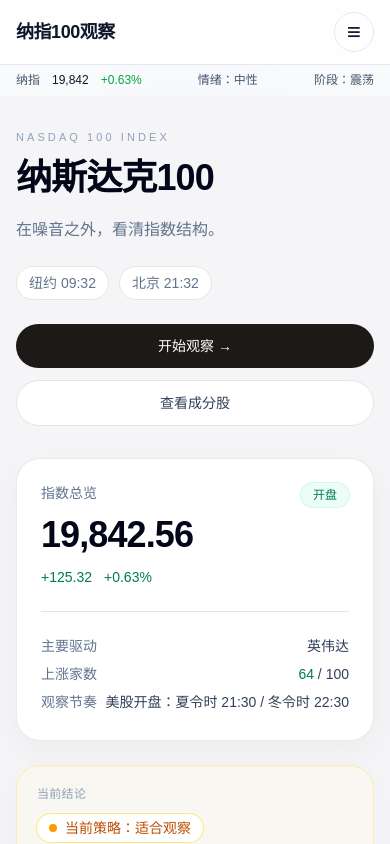
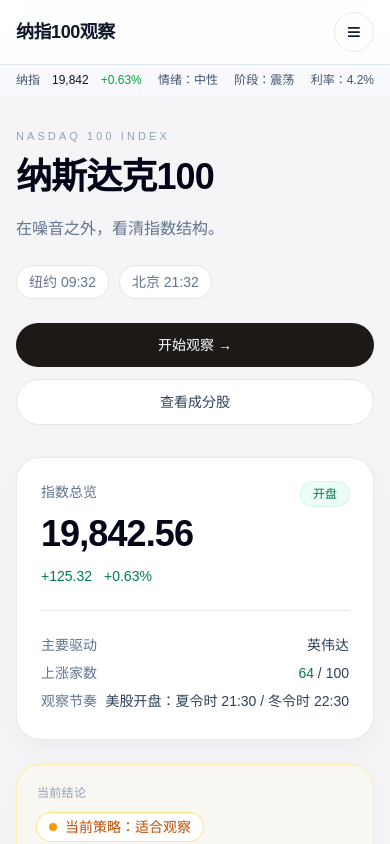
Before and after one commit to liushundong1988/ndx-dashboard, a Next.js app: page / in a window 390 px wide. Shown: the top 844 px of the page. Built offline with nearby package versions, Linux system fonts and the light colour scheme.

Commit message:
fix mobile menu wrapper

```diff
--- a/src/app/layout.tsx
+++ b/src/app/layout.tsx
@@ -28,9 +28,9 @@
       lang="en"
       className={`${geistSans.variable} ${geistMono.variable} h-full antialiased`}
     >
-      <body className="min-h-full flex flex-col pt-16">
+      <body className="min-h-full flex flex-col pt-24">
         <SiteHeader/>
-        <div className="border-b border-slate-100 bg-slate-50/80 backdrop-blur">
+        <div className="fixed top-16 left-0 right-0 z-40 border-b border-slate-100 bg-slate-50/70 backdrop-blur">
           <div className="mx-auto max-w-5xl px-4 py-2 flex items-center justify-between text-xs text-slate-600">
 
             <div className="flex items-center gap-3">
@@ -43,6 +43,8 @@
 
             <div>阶段：震荡</div>
 
+            <div>利率：4.2%</div>
+
           </div>
         </div>
         {children}
```
Lines whose indentation alone changed are shown as unchanged.
